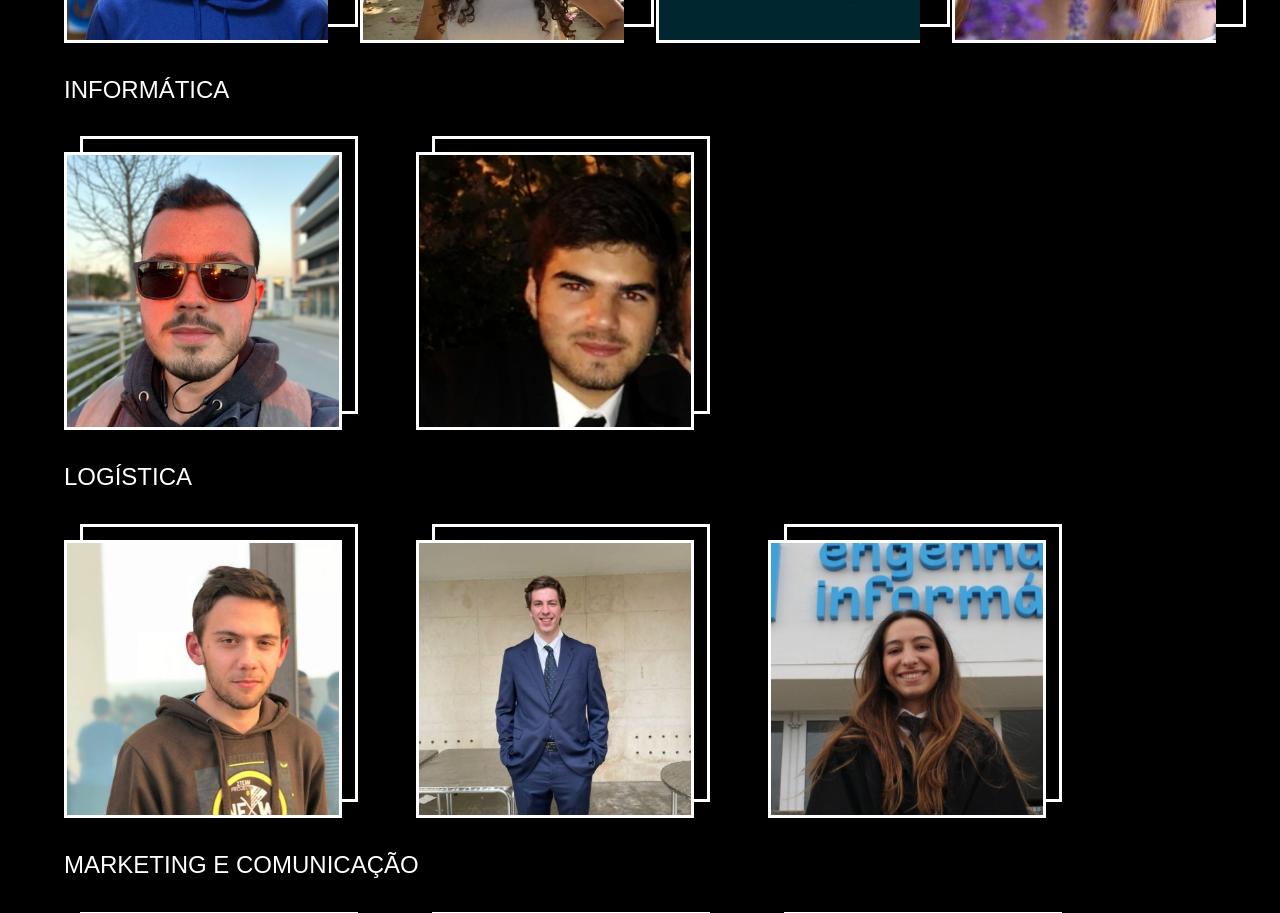
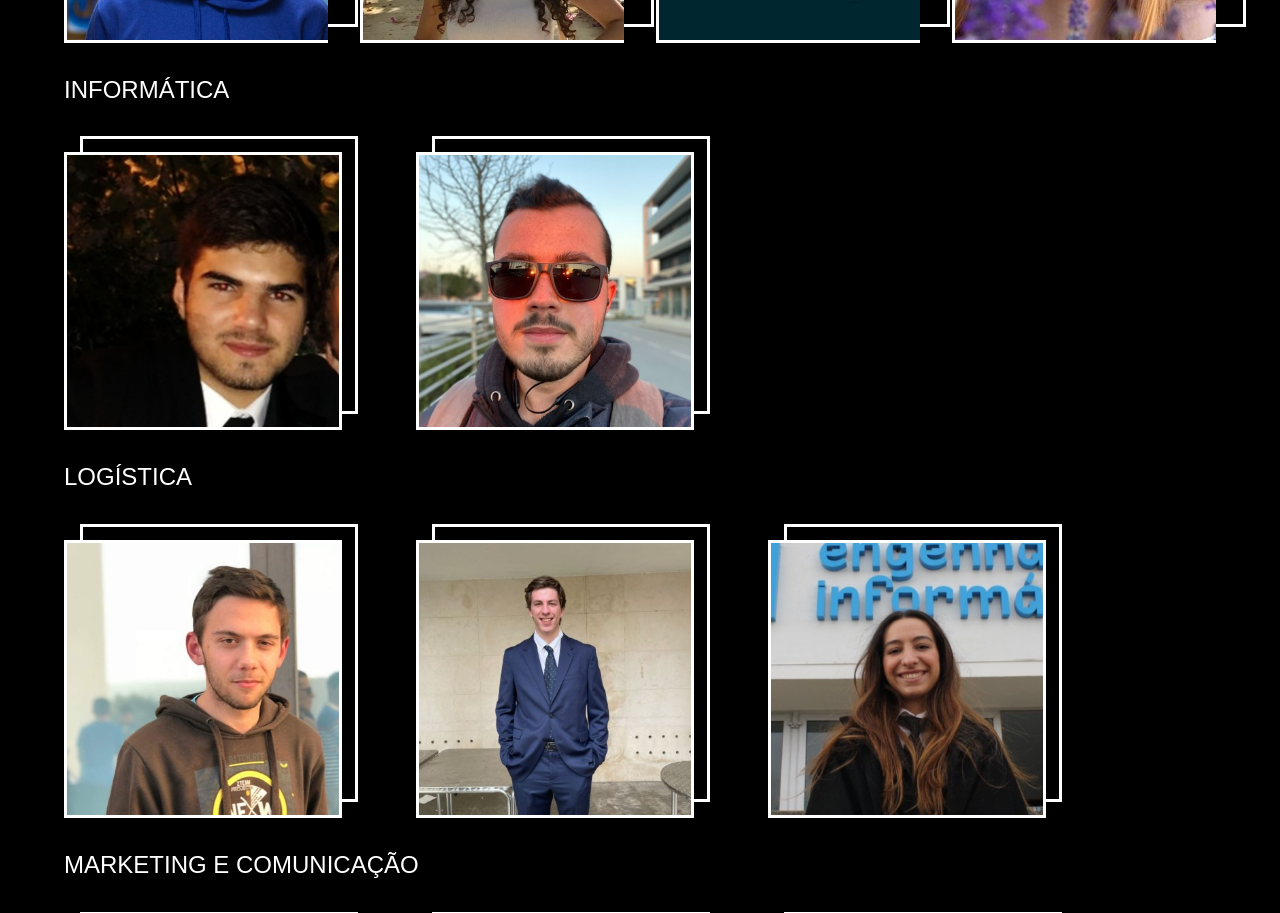
Before and after one commit to jeKnowledge/fi, a React (Create React App) app: page /team in a window 1280 px wide. Shown: the part 1520-2433 px from the top of the page. Built offline with nearby package versions, Linux system fonts and the light colour scheme; a web font is replaced by a local one.

Commit message:
Update Team.jsx

```diff
--- a/src/containers/Team/Team.jsx
+++ b/src/containers/Team/Team.jsx
@@ -17,8 +17,9 @@ const imagem = {
 }
 
 const informatica = {
+  "pedro": { name: "Pedro Coimbra", text: "Colaborador", pic: team.coimbra },
   "hugo": { name: "Hugo Barros", text: "Colaborador", pic: team.hugo },
-  "pedro": { name: "Pedro Coimbra", text: "Colaborador", pic: team.coimbra }
+
 }
 
 const logistica = {
```
